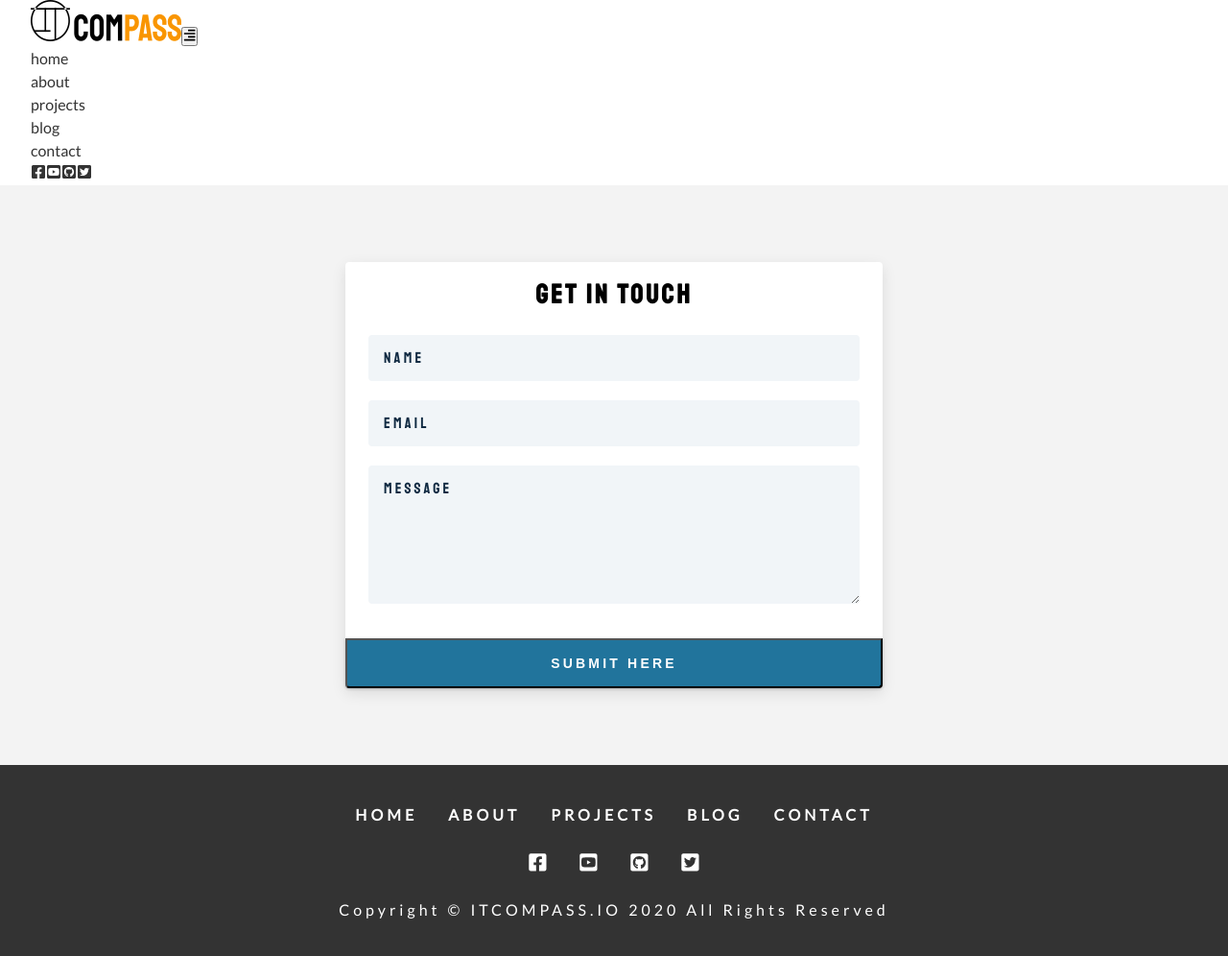
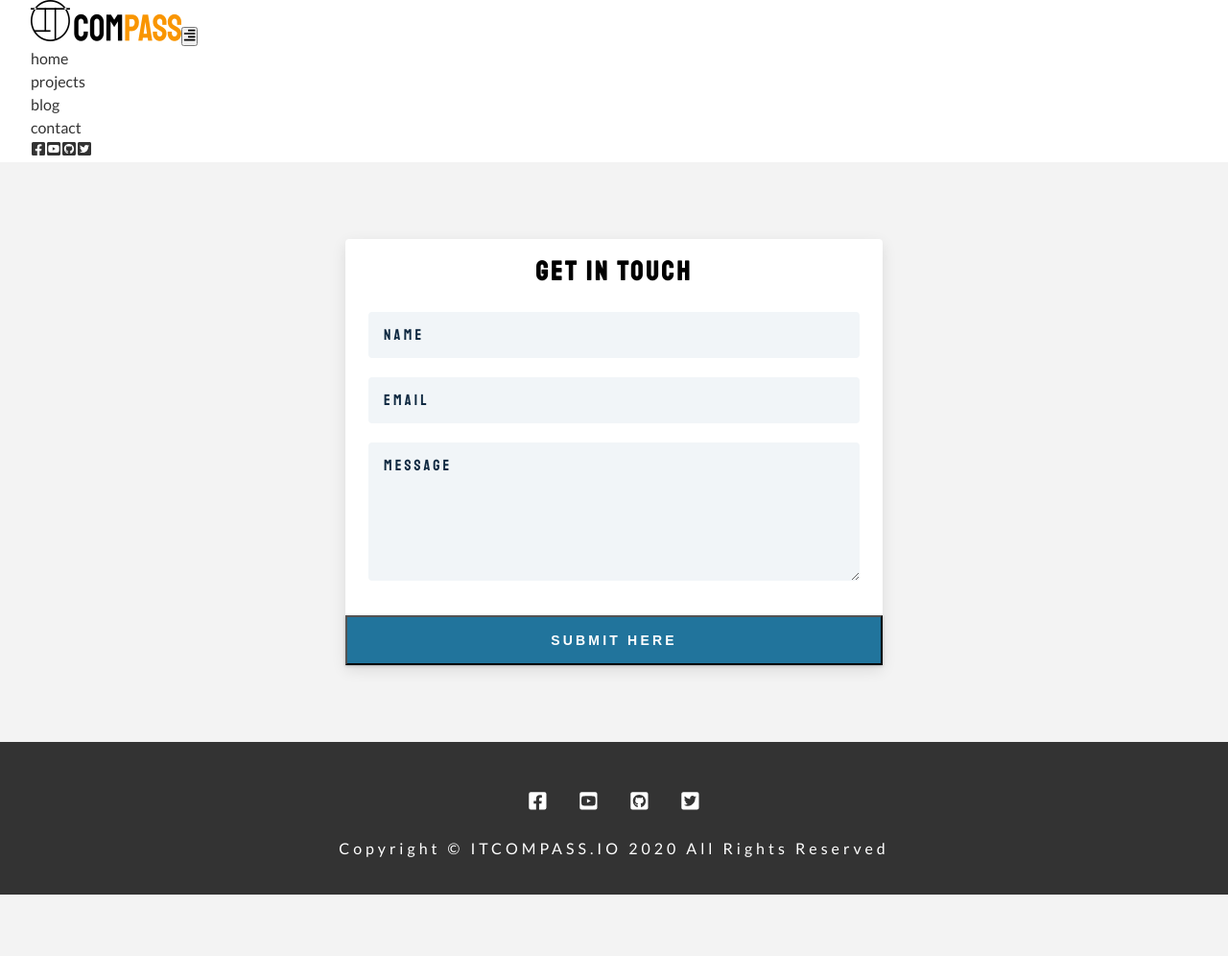
Before and after one commit to oraclekayfe/itcompass, a Gatsby site: page /contact in a window 1280 px wide. Shown: the whole page at 96% size. After the commit the page ends 932 px from the top, so only its background shows below. Built offline with nearby package versions, Linux system fonts and the light colour scheme; Gatsby itself is replaced by a stand-in of ours.

Commit message:
about gone

```diff
--- a/src/components/Footer.js
+++ b/src/components/Footer.js
@@ -1,21 +1,10 @@
 import React from "react"
 import styles from "../css/footer.module.css"
-import links from "../constants/links"
 import socialLinks from "../constants/socialLinks"
-import AniLink from "gatsby-plugin-transition-link/AniLink"
 
 const Footer = () => {
     return (
         <footer className={styles.footer}>
-            <div className={styles.links}>
-                {links.map((item, index) => {
-                    return (
-                        <AniLink fade key={index} to={item.path}>
-                            {item.text}
-                        </AniLink>
-                    )
-                })}
-            </div>
             <div className={styles.icons}>
                 {socialLinks.map((item, index) => {
                     return (
--- a/src/constants/links.js
+++ b/src/constants/links.js
@@ -3,10 +3,10 @@ export default [
         text: "home",
         path: "/",
     },
-    {
-        text: "about",
-        path: "/about/",
-    },
+    //{
+    //text: "about",
+    //path: "/about/",
+    //},
     {
         text: "projects",
         path: "/projects/",
--- a/src/css/main.css
+++ b/src/css/main.css
@@ -779,10 +779,6 @@ Contact Page
     display: block;
     width: 100%;
     padding: 1rem;
-    border-bottom-left-radius: var(--radius);
-    border-bottom-right-radius: var(--radius);
-    border-top-right-radius: 0;
-    border-top-left-radius: 0;
 }
 /*
 ===============
--- a/src/pages/contact.js
+++ b/src/pages/contact.js
@@ -9,7 +9,10 @@ const contact = () => {
             <section className="contact-page">
                 <article className="contact-form">
                     <h3>get in touch</h3>
-          <form action="https://formspree.io/f/xjvprnqq" method="POST">
+                    <form
+                        action="https://formspree.io/f/xjvprnqq"
+                        method="POST"
+                    >
                         <div className="form-group">
                             <input
                                 type="text"
```
Also changed, not shown: src/templates/blog-template.js (+14 -1 lines). Lines whose indentation alone changed are shown as unchanged.
